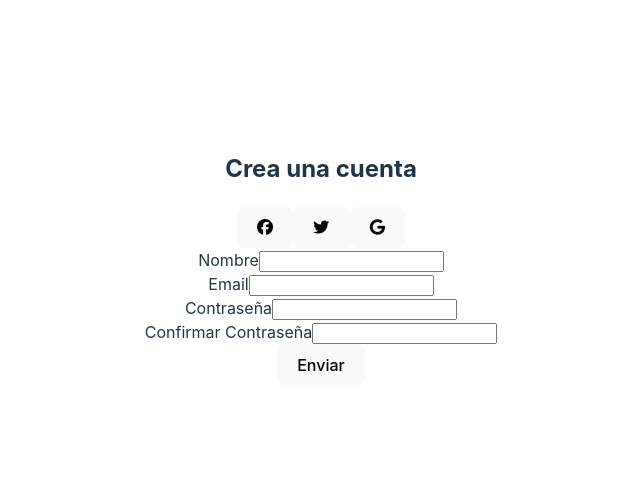
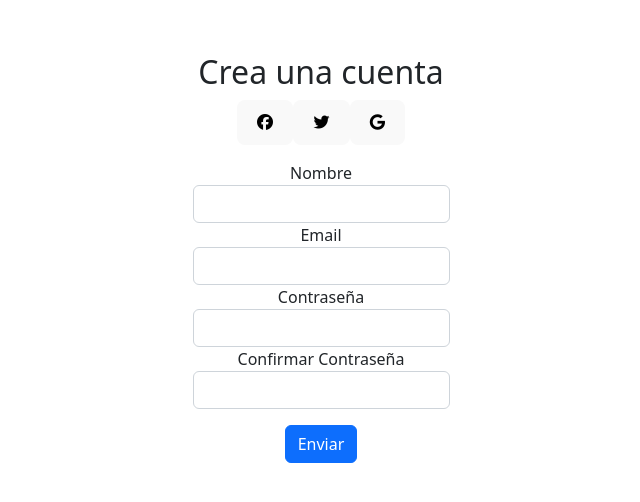
Before and after one commit to tiMeCL/Trabajos-Desafio-Latam, a React (Vite) app in the folder Modulo - React II/React-2/: page / in a window 1280 px wide. Shown: the part 142-644 px from the top of the page, without its empty margins (319-959 px from the left). Built offline with nearby package versions, Linux system fonts and the light colour scheme.

Commit message:
Incorporación de bootstap en el diseño

```diff
--- a/Modulo - React II/React-2/index.html
+++ b/Modulo - React II/React-2/index.html
@@ -6,9 +6,11 @@
     <meta name="viewport" content="width=device-width, initial-scale=1.0" />
     <title>Vite + React</title>
     <script src="https://kit.fontawesome.com/eba127db3b.js" crossorigin="anonymous"></script>
+    <link href="https://cdn.jsdelivr.net/npm/bootstrap@5.2.3/dist/css/bootstrap.min.css" rel="stylesheet" integrity="sha384-rbsA2VBKQhggwzxH7pPCaAqO46MgnOM80zW1RWuH61DGLwZJEdK2Kadq2F9CUG65" crossorigin="anonymous">
   </head>
   <body>
     <div id="root"></div>
     <script type="module" src="/src/main.jsx"></script>
+    <script src="https://cdn.jsdelivr.net/npm/bootstrap@5.2.3/dist/js/bootstrap.bundle.min.js" integrity="sha384-kenU1KFdBIe4zVF0s0G1M5b4hcpxyD9F7jL+jjXkk+Q2h455rYXK/7HAuoJl+0I4" crossorigin="anonymous"></script>
   </body>
 </html>
--- a/Modulo - React II/React-2/src/App.jsx
+++ b/Modulo - React II/React-2/src/App.jsx
@@ -11,7 +11,7 @@
   return (
     <>
 
-      <h2>Crea una cuenta</h2>
+      <h2 className="text-center">Crea una cuenta</h2>
 
       <div className="Card">
 
--- a/Modulo - React II/React-2/src/components/Formulario.jsx
+++ b/Modulo - React II/React-2/src/components/Formulario.jsx
@@ -51,7 +51,7 @@
 
         {verificacion ? <p className="verificacion">Registro exitoso!!!</p> : null}
 
-        <div className="form-group">
+        <div className="form-group mt-3">
           <label>Nombre</label>
           <input
             type="text"
@@ -91,7 +91,7 @@
             value={confirmarContraseña}
           />
         </div>
-        <button type="submit" className="btn btn-primary">
+        <button type="submit" className="btn btn-primary mt-3">
           Enviar
         </button>
       </form>
```
